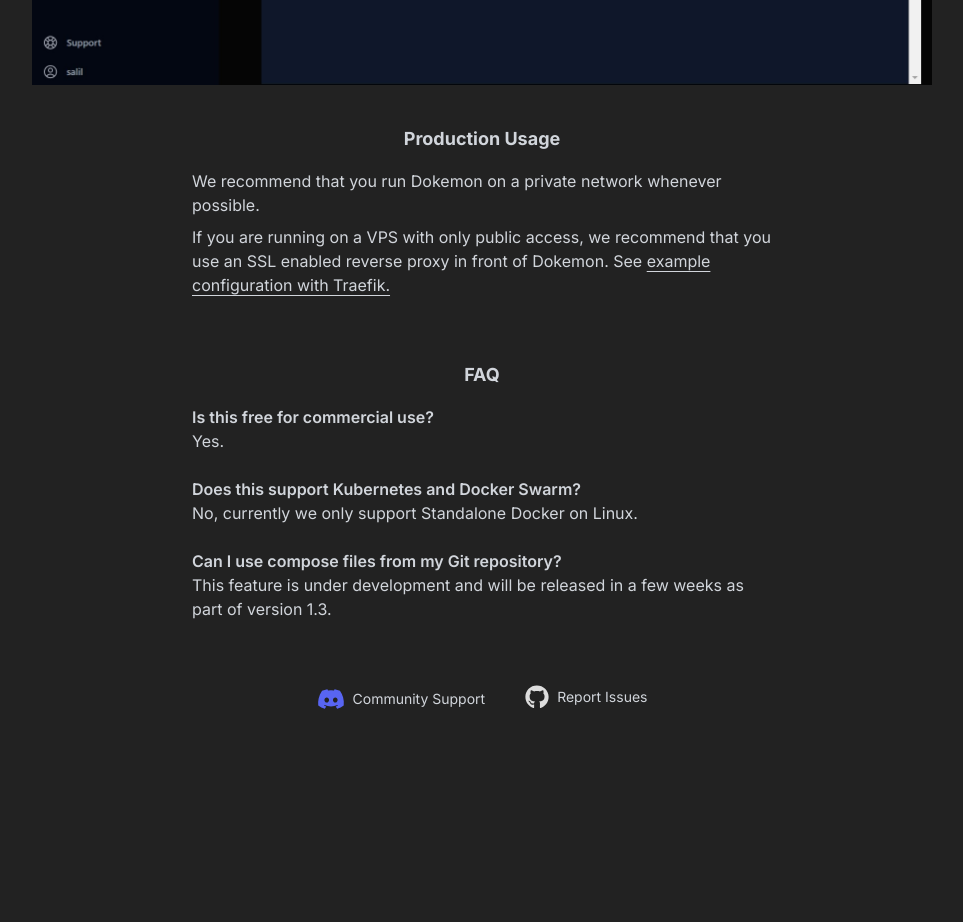
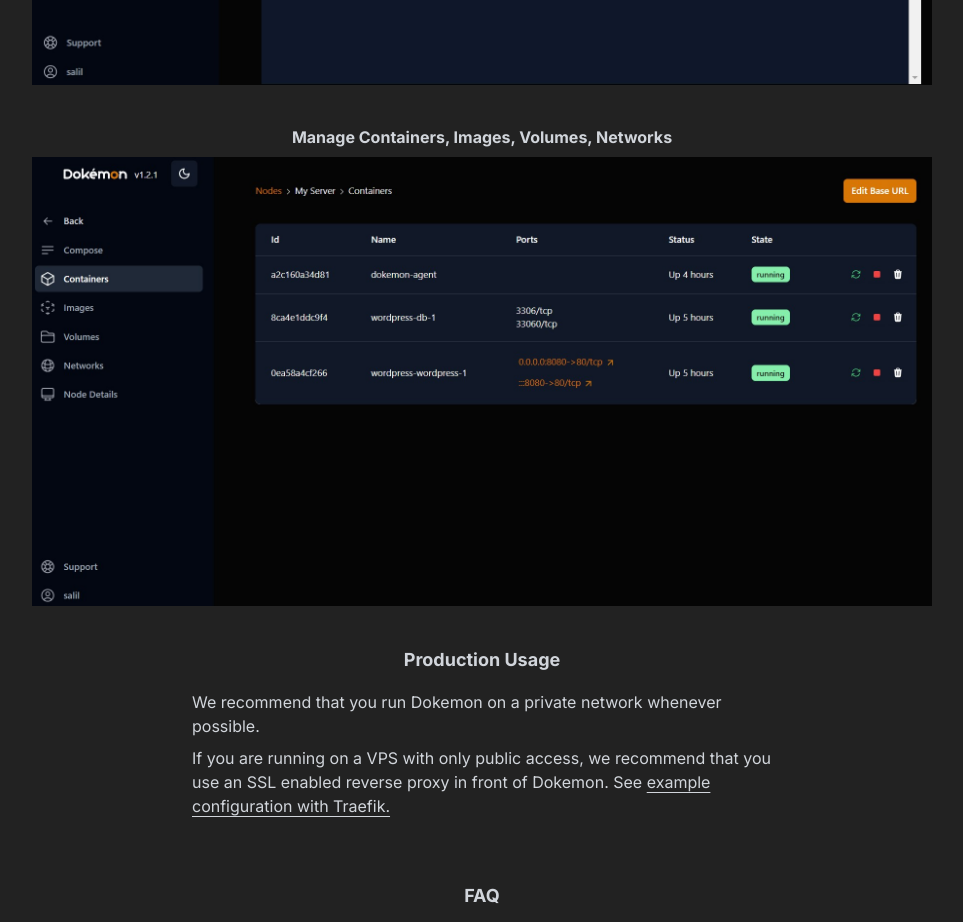
Before and after one commit to javastraat/dokemon-site, a Next.js app: page / in a window 1280 px wide. Shown: the part 2160-3082 px from the top of the page, without its empty margins (158-1121 px from the left). Before the commit the page ends 2905 px from the top, so only its background shows below. Built offline with nearby package versions, Linux system fonts and the light colour scheme.

Commit message:
Added containers image

```diff
--- a/src/app/page.tsx
+++ b/src/app/page.tsx
@@ -76,6 +76,15 @@
           <h4 className="font-bold mb-2">Deploy Compose Projects</h4>
           <img
             src="/screenshot-dokemon-compose-up.jpg"
+            className="xl:max-w-[900px]"
+          />
+        </div>
+        <div className="mb-10 text-center">
+          <h4 className="font-bold mb-2">
+            Manage Containers, Images, Volumes, Networks
+          </h4>
+          <img
+            src="/screenshot-dokemon-containers.jpg"
             className="xl:max-w-[900px]"
           />
         </div>
```
Also changed, not shown: public/screenshot-dokemon-containers.jpg (added), public/screenshot-dokemon-images.jpg (deleted).
